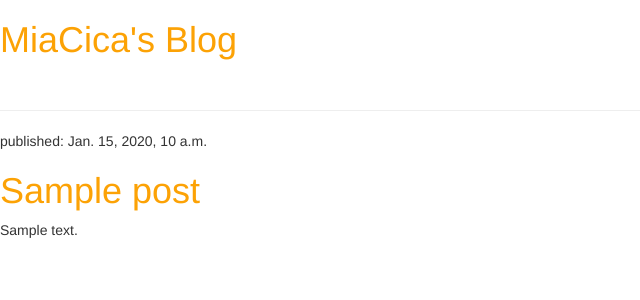
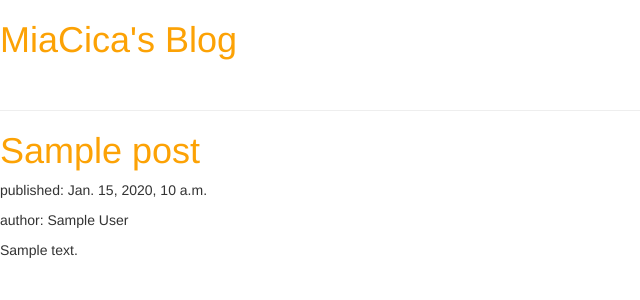
Before and after one commit to noncsilla/my-first-blog, a Django app: template blog/templates/blog/post_list.html in a window 1280 px wide. Shown: the top 300 px of the page, without its empty margins (0-640 px from the left). Run offline with Django 3.2, Linux system fonts and the light colour scheme; the template is opened without the code that fills it: most values are stand-ins (such as "Sample title", 1, 10 or a date in 2020); some libraries are stand-ins or nearby versions.

Commit message:
html plus author

```diff
--- a/blog/templates/blog/post_list.html
+++ b/blog/templates/blog/post_list.html
@@ -14,8 +14,9 @@
 		</div>
 		 {% for post in posts %}
 				<div>
+					<h1><a href="">{{ post.title }}</a></h1>
 					<p>published: {{ post.published_date }}</p>
-					<h1><a href="">{{ post.title }}</a></h1>
+					<p>author: {{ post.author }}</p>
 					<p>{{ post.text|linebreaks }}</p>
 				</div>
 				{% endfor %}
```
